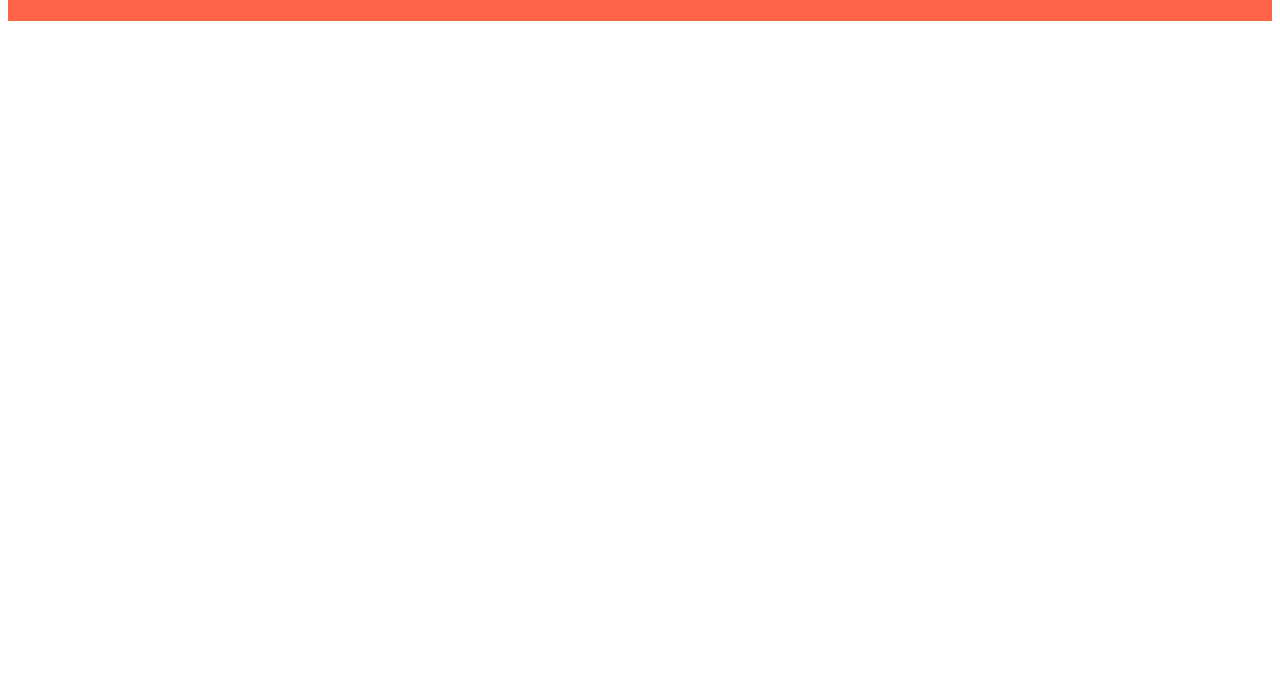
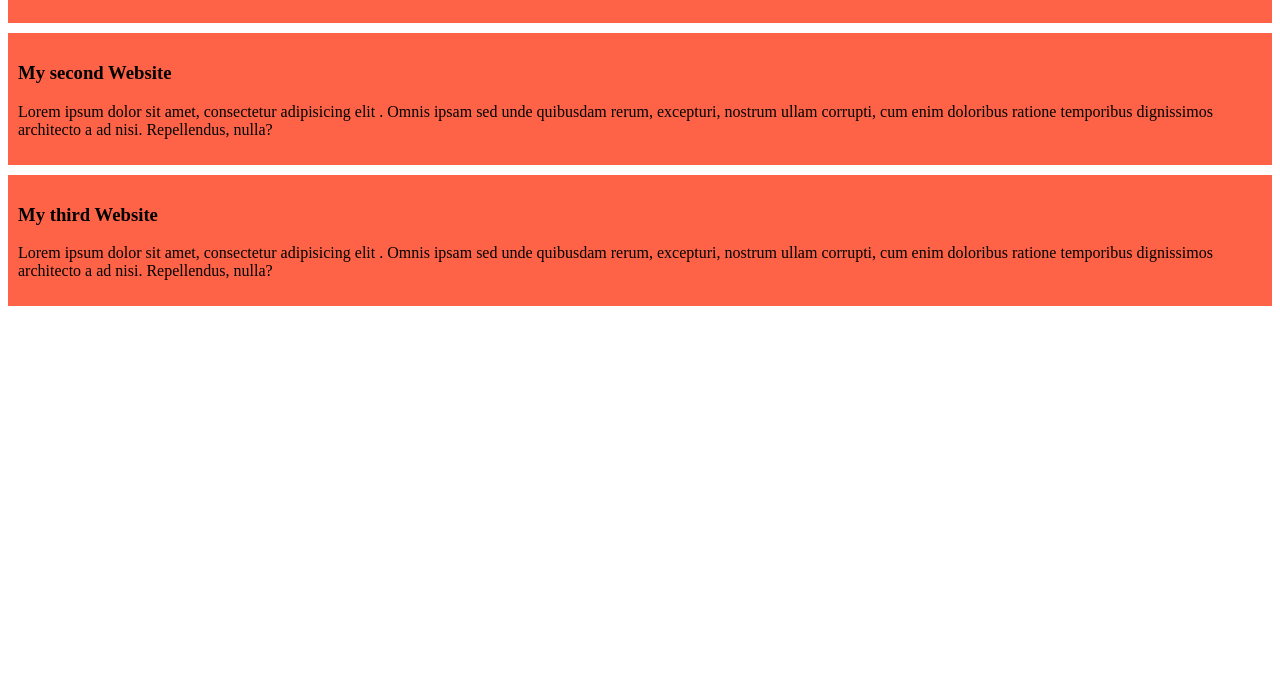
Before and after one commit to kanizfatema239/my-first-website, a plain HTML site: page index.html in a window 1280 px wide. Shown: the part 118-800 px from the top of the page. Drawn offline with Linux system fonts and the light colour scheme.

Commit message:
added the second and third blog

```diff
--- a/index.html
+++ b/index.html
@@ -16,6 +16,23 @@
          Repellendus, nulla?</p>
 
     </div>
+    <div>
+        <h3> My second Website</h3>
+        <p>Lorem ipsum dolor sit amet, consectetur adipisicing elit
+        . Omnis ipsam sed unde quibusdam rerum, excepturi, nostrum ullam
+        corrupti, cum enim doloribus ratione temporibus dignissimos architecto a ad nisi.
+         Repellendus, nulla?</p>
+
+    </div>
+    <div>
+        <h3> My third Website</h3>
+        <p>Lorem ipsum dolor sit amet, consectetur adipisicing elit
+        . Omnis ipsam sed unde quibusdam rerum, excepturi, nostrum ullam
+        corrupti, cum enim doloribus ratione temporibus dignissimos architecto a ad nisi.
+         Repellendus, nulla?</p>
+
+    </div>
+
 
 
 </body>
--- a/styles/blog.css
+++ b/styles/blog.css
@@ -1,4 +1,5 @@
 div{
     background-color: tomato;
     padding: 10px;
+    margin-top: 10px;
 }
```
